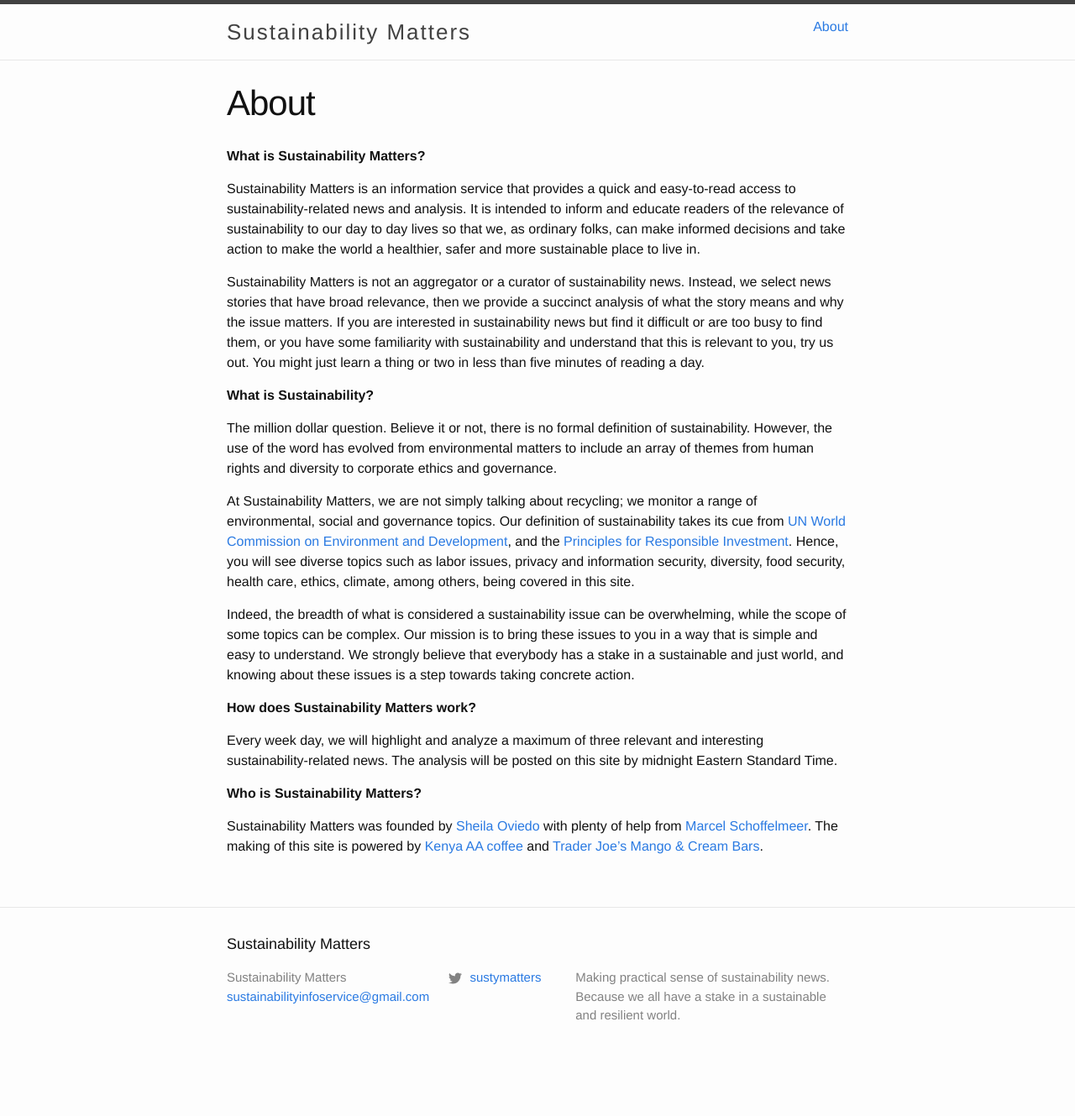
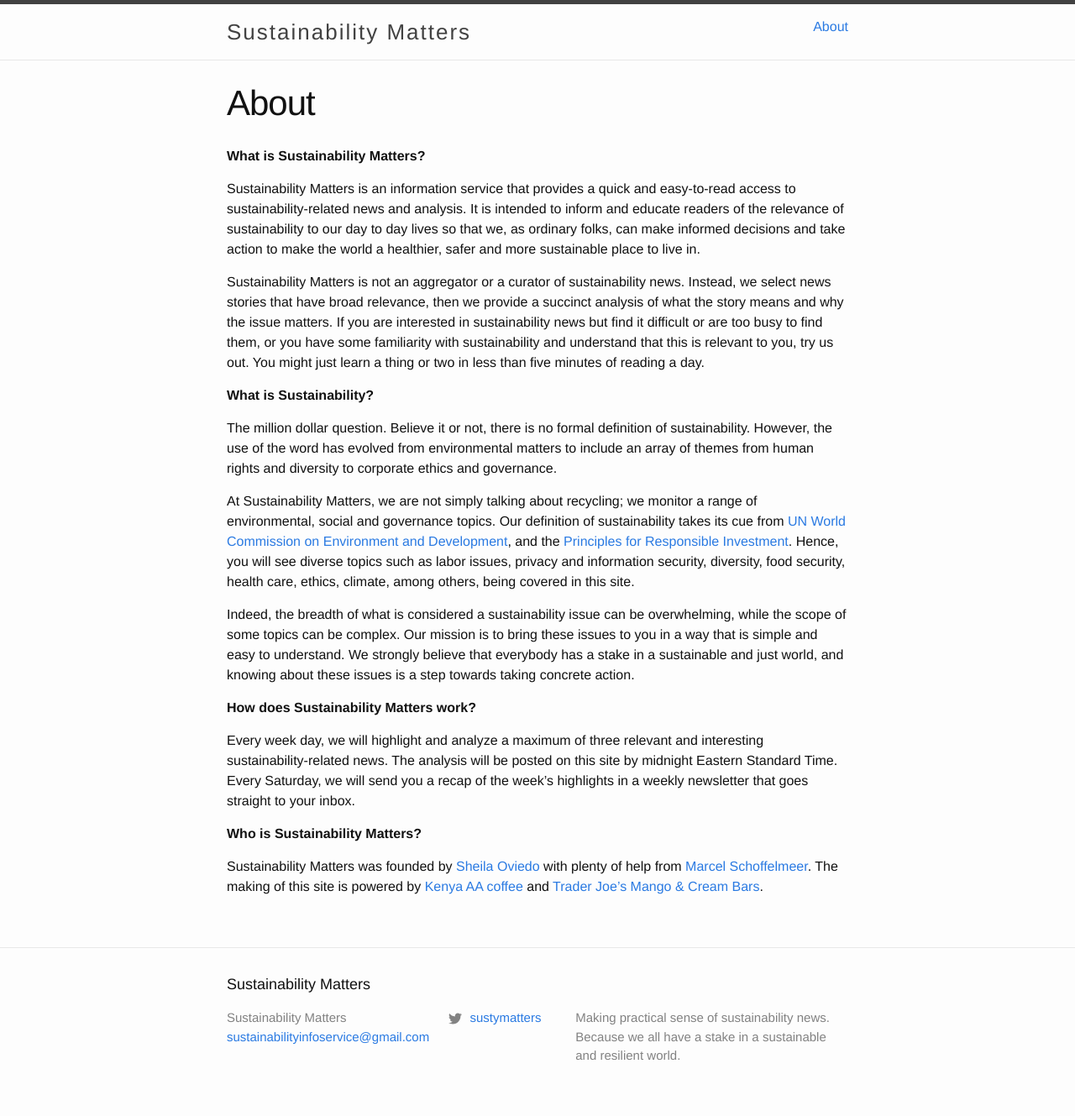
Before and after one commit to Sparkleleuk/Sustainability_Matters, a Jekyll site: the page built from about.md, in a window 1280 px wide. Shown: the whole page at 84% size. Built offline with Jekyll 4.4.1, drawn with Linux system fonts in a browser that asks for light colours; before the commit the page ends 1281 px from its top, so only the background shows below that.

Commit message:
new post + minor fixes

```diff
--- a/_posts/2017-11-15-finance.markdown
+++ b/_posts/2017-11-15-finance.markdown
@@ -8,11 +8,11 @@ categories: [Finance, CSR, Ethics]
 
 A [New York Times investigation](https://www.nytimes.com/2017/11/15/business/bank-regulation.html) has revealed that under the Trump administration, banking regulations are slowly being relaxed. "The regulator, the Office of the Comptroller of the Currency (OCC), which oversees the nation’s biggest banks, has made it easier for Wall Street to offer high-interest, payday-style loans. It has softened a policy for punishing banks suspected of discriminatory lending," the Times reported. The OCC is now headed by [Keith A. Noreika](https://www.propublica.org/article/trumps-new-bank-regulator-lawyer-who-helped-banks-charge-more-fees), a lawyer who used to work for a Washington DC firm that represented and lobbied on behalf of banks.
 
-*#TB2008*
+*Why does this matter?*
 
 Because when banks sneeze, the economy catches a cold, and we, ordinary folks, end up in a hospital ward. The [Dodd-Frank Wall Street Reform and Consumer Protection Act](http://www.cftc.gov/idc/groups/public/@swaps/documents/file/hr4173_enrolledbill.pdf) that was passed into law in 2010, was the single most important piece of legislation that came out of the global financial crisis of 2007-2008. It is far from perfect but it instituted rules to protect the assets of ordinary customers and protect unsuspecting customers from going into massive debt or losing money from banking activities. Remember how banks and mortgage companies went after low-income borrowers for subprime mortgage loans? These borrowers found themselves in hot water when interest rates finally increased, leading to what we now call the Great Recession. And we all know what that meant. People lost their jobs, families lost their homes, new grads couldn't find work, the value of our investments tanked, we as taxpayers had to bail out banks. It felt like the world was ending, although we didn't really understand why.
 
-*Why does this matter?*
+*What does this mean to us?*
 
 The provisions of Dodd-Frank are now being relaxed by a banking regulator, which could, in the long run, once again destabilize the banking system, putting the US and perhaps the global economy at risk. Without strict consumer protection rules, banks are once again free to market new products that may generate profits, but may not necessarily be suitable for customers. Think of products that customers cannot really afford or products that are too complex for us, ordinary folks, to understand. Think of the alphabet soup of complicated products that helped [bring down the global economy](https://www.economist.com/news/schoolsbrief/21584534-effects-financial-crisis-are-still-being-felt-five-years-article) in 2008: ABS, MBS, CDS.
 
--- a/_posts/2017-11-22-smog.markdown
+++ b/_posts/2017-11-22-smog.markdown
@@ -25,12 +25,12 @@ It's not just India that is choking on smog. The [State of Global Air Initiative
 
 Global green bond deals hit a record high of $100 billion last week, according to the [Climate Bond Initiatives](https://www.climatebonds.net/). As of last week, total issuances for 2017 amounted to $103.3 billion, which is already higher than last year's $81.6 billion.
 
-**What are green bonds?**
+*What are green bonds?*
 
 They are debt securities issued by companies to fund projects that have positive environmental impacts. Bonds work the same way as a bank loan. Companies borrow money from investors by issuing bonds. Investors lend the money and hold on to the bonds for a certain period of time. By the maturity period, the company repays the principal plus interest. It's a safe way of investing because returns are guaranteed. Unless the company goes into trouble and is unable to pay its debt, but that's another story.
 
 Examples of green bonds include Apple's $1 billion worth of green bonds issued this year to fund renewable energy projects for its campuses. Toyota Motors issued green bonds to support the sale of low-emission vehicles, while Mexico City issued green bonds to finance water infrastructure and public transport network improvements.
 
-**The bottomline**
+*The bottomline*
 
 Green bonds are a way for companies to create positive environmental impacts and do their share in reducing their carbon footprint. We think the "green" label can be misused sometimes, especially by companies whose core business activities are inherently damaging to the environment (an oil company issuing a "green" bond sounds funny). But if investors are willing to invest, so are we.
--- a/about.md
+++ b/about.md
@@ -19,7 +19,7 @@ Indeed, the breadth of what is considered a sustainability issue can be overwhel
 
 **How does Sustainability Matters work?**
 
-Every week day, we will highlight and analyze a maximum of three relevant and interesting sustainability-related news. The analysis will be posted on this site by midnight Eastern Standard Time.
+Every week day, we will highlight and analyze a maximum of three relevant and interesting sustainability-related news. The analysis will be posted on this site by midnight Eastern Standard Time. Every Saturday, we will send you a recap of the week's highlights in a weekly newsletter that goes straight to your inbox.
 
 **Who is Sustainability Matters?**
 
```
Also changed, not shown: _posts/2017-11-27-time.markdown (added, +39 -0 lines).
